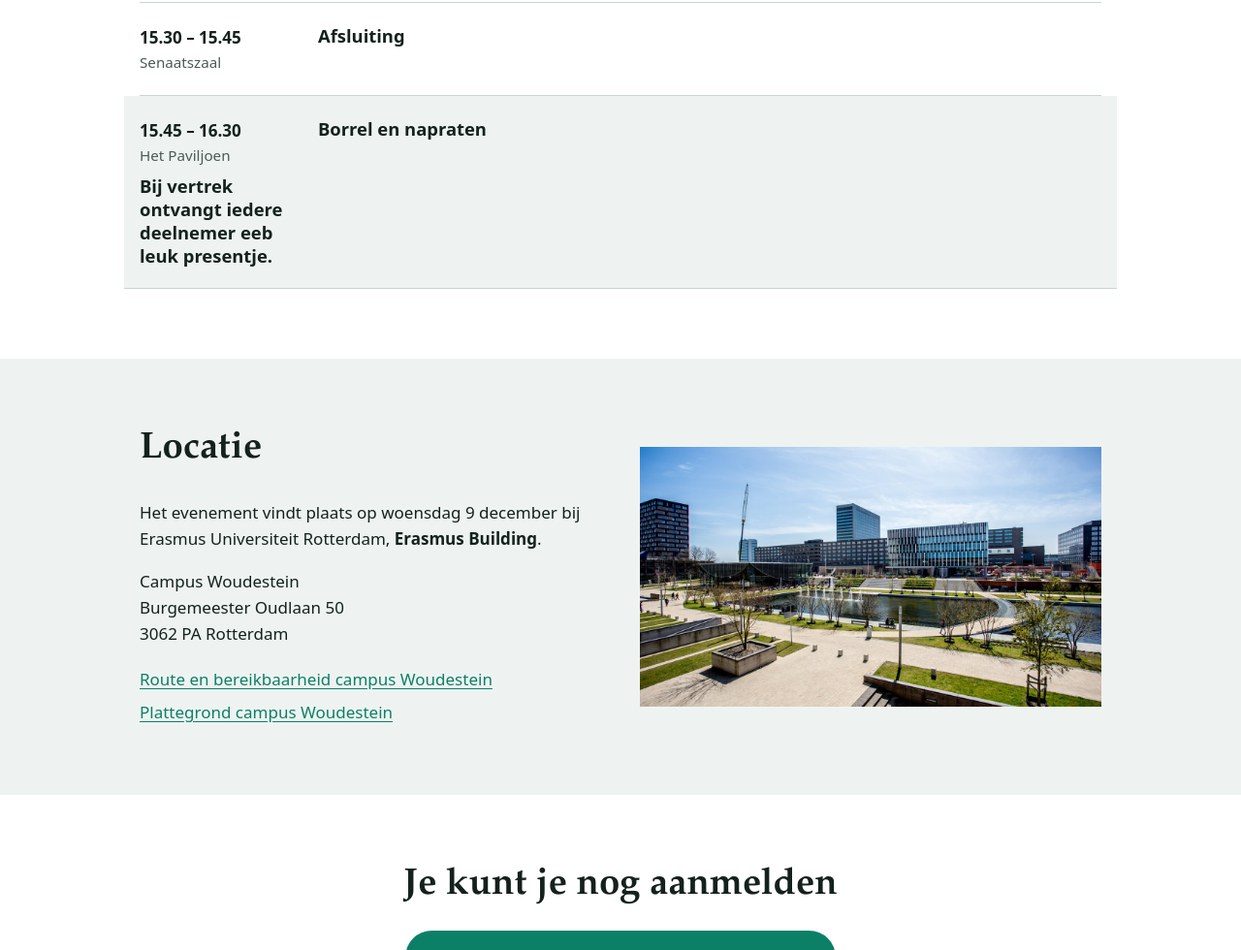
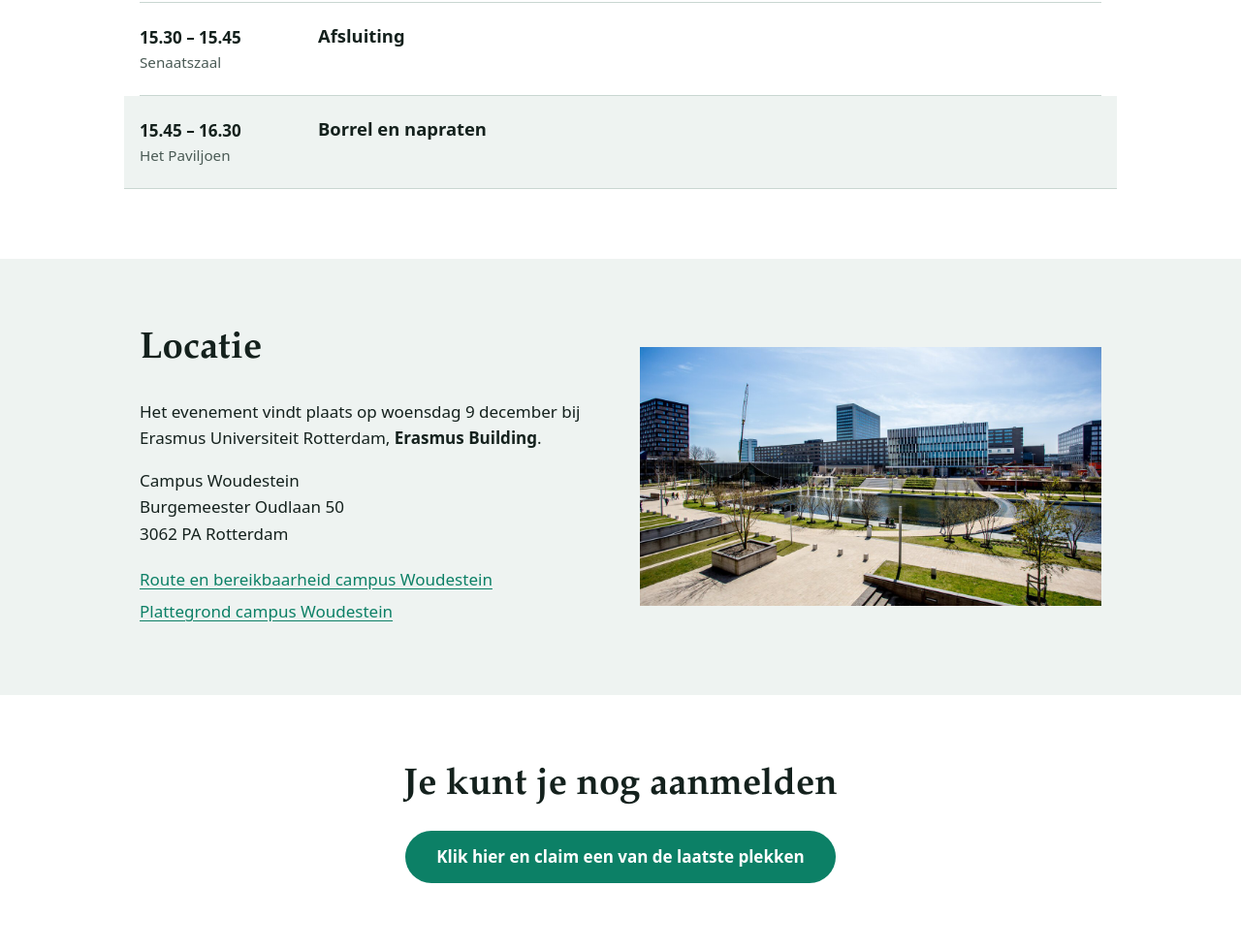
Before and after one commit to KDO365/KDO365, a plain HTML site: page index.html in a window 1280 px wide. Shown: the part 3696-4676 px from the top of the page at 97% size. Drawn offline with Linux system fonts and the light colour scheme.

Commit message:
Update index.html

```diff
--- a/index.html
+++ b/index.html
@@ -275,7 +275,6 @@
         <div class="slot pause">
           <p class="time">15.45 – 16.30<span class="room">Het Paviljoen</span></p>
           <h3>Borrel en napraten</h3>
-           <h3>Bij vertrek ontvangt iedere deelnemer eeb leuk presentje.</h3>
         </div>
 
       </div>
```
